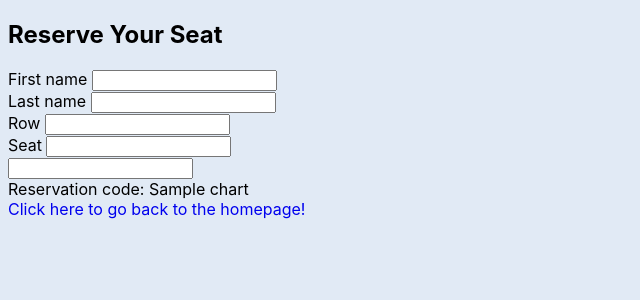
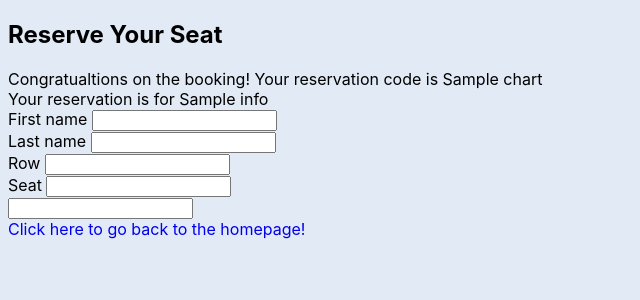
Before and after one commit to MelstromH/FinalProjectReal, a Flask app: template flask_wtforms_tutorial/templates/reservations.html in a window 1280 px wide. Shown: the top 300 px of the page, without its empty margins (0-640 px from the left). Run offline with Flask 2, Linux system fonts and the light colour scheme; the template is opened without the code that fills it: most values are stand-ins (such as "Sample title", 1, 10 or a date in 2020); form fields are guessed from the names that the template uses; some libraries are stand-ins or nearby versions.

Commit message:
Create function to show row and seat of the reservation

```diff
--- a/flask_wtforms_tutorial/functions.py
+++ b/flask_wtforms_tutorial/functions.py
@@ -1,3 +1,6 @@
 def printETicketNumber(first_name, string):
     e_ticket_number = "".join([first_name[i] + string[i] for i in range(len(first_name))]) + string[len(first_name):]
     return e_ticket_number
+def rowandSeat(row, seat):
+    rowSeat = "Row: " + row + ", Seat: " + seat
+    return rowSeat
--- a/flask_wtforms_tutorial/routes.py
+++ b/flask_wtforms_tutorial/routes.py
@@ -36,8 +36,12 @@ def reservations():
         if form.validate_on_submit():
             firstName = request.form['first_name']
             string = "INFOTC4320"
+            row = request.form['row']
+            seat = request.form['seat']
+            rowSeat = rowandSeat(row, seat)
             e_ticket_number = printETicketNumber(firstName, string)
             chart = e_ticket_number
-        return render_template("reservations.html", form=form, template="form-template", chart= chart)
+            info = rowSeat
+        return render_template("reservations.html", form=form, template="form-template", chart= chart, info = info)
 
     return render_template("reservations.html", form=form, template="form-template")
--- a/flask_wtforms_tutorial/templates/reservations.html
+++ b/flask_wtforms_tutorial/templates/reservations.html
@@ -7,7 +7,14 @@
 {% block content %}
 <div class="formwrapper">
   <h2 class="title">Reserve Your Seat</h2>
-
+  {% if chart %}
+  <div id="chart">
+    Congratualtions on the booking! Your reservation code is {{ chart }}
+  </div>
+  <div id="chart">
+    Your reservation is for {{ info }}
+  </div>
+  {% endif %}
   <form method="POST" action="/reservations">
       {{ form.csrf_token }}
       <div class="form-field">{{ form.first_name.label }} {{ form.first_name }}
@@ -49,11 +56,6 @@
 
       {{ form.reserve }}
   </form>
-  {% if chart %}
-  <div id="chart">
-    Reservation code: {{ chart }}
-  </div>
-  {% endif %}
   <a class="home" href="/">Click here to go back to the homepage!</a>
 </div>
 {% endblock %}
```
